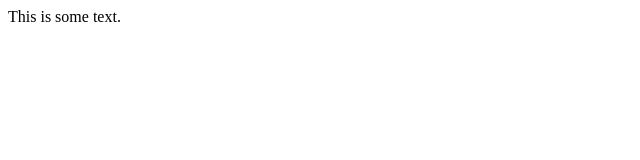
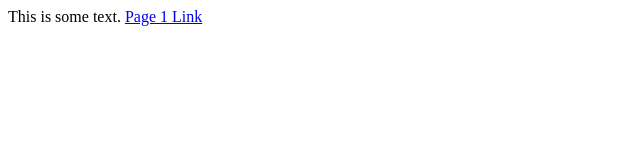
Before and after one commit to graphtensorbraid/graphtensorbraid.github.io, a plain HTML site: page html/Page2.html in a window 1280 px wide. Shown: the whole page, without its empty margins (0-640 px from the left). Drawn offline with Linux system fonts and the light colour scheme.

Commit message:
Update Page2.html

```diff
--- a/html/Page2.html
+++ b/html/Page2.html
@@ -6,4 +6,5 @@
 	<body>
 	This is some text.
 	</body>
+<a href="html/index.html">Page 1 Link</a>
 </html>
```
